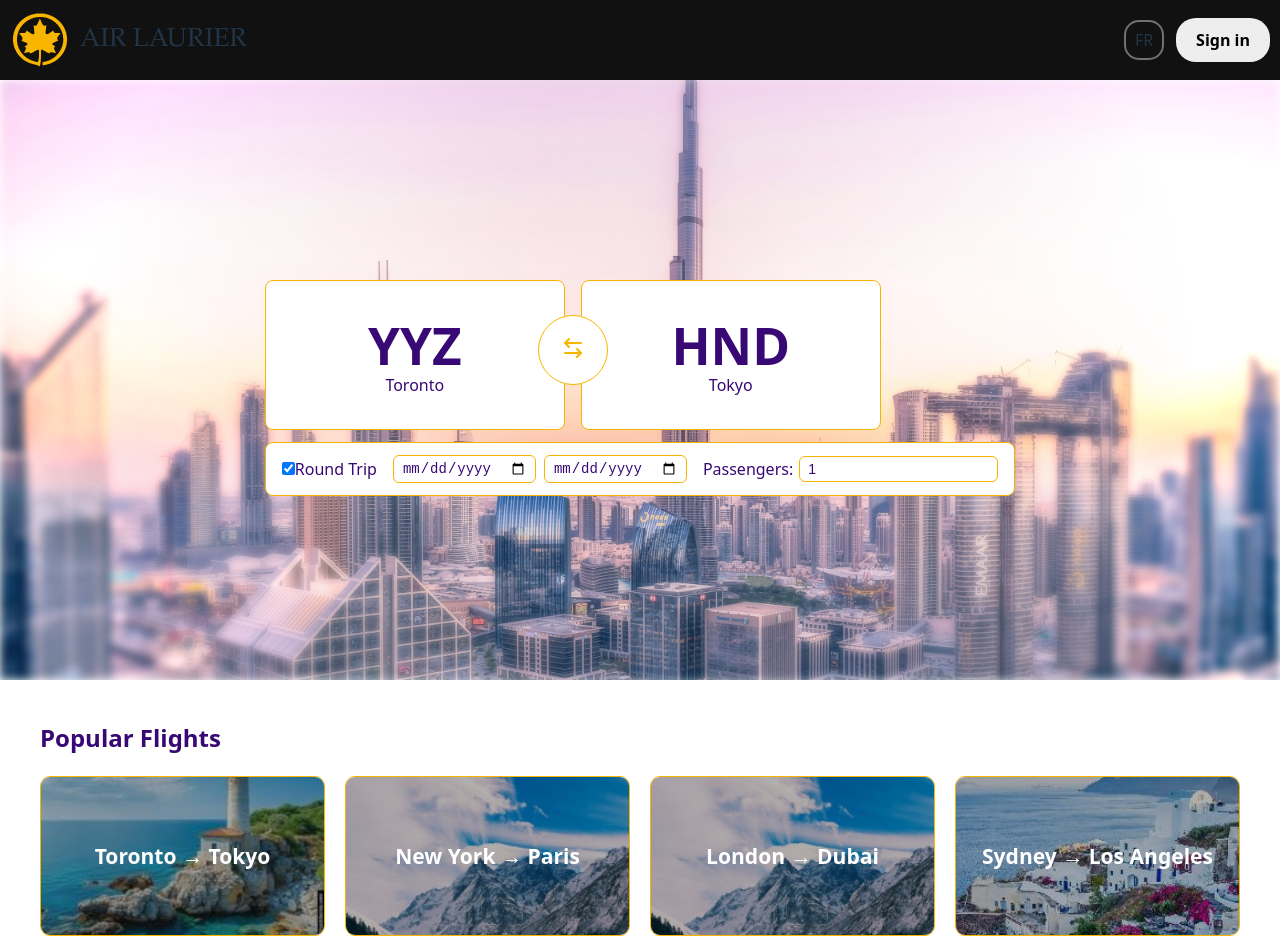
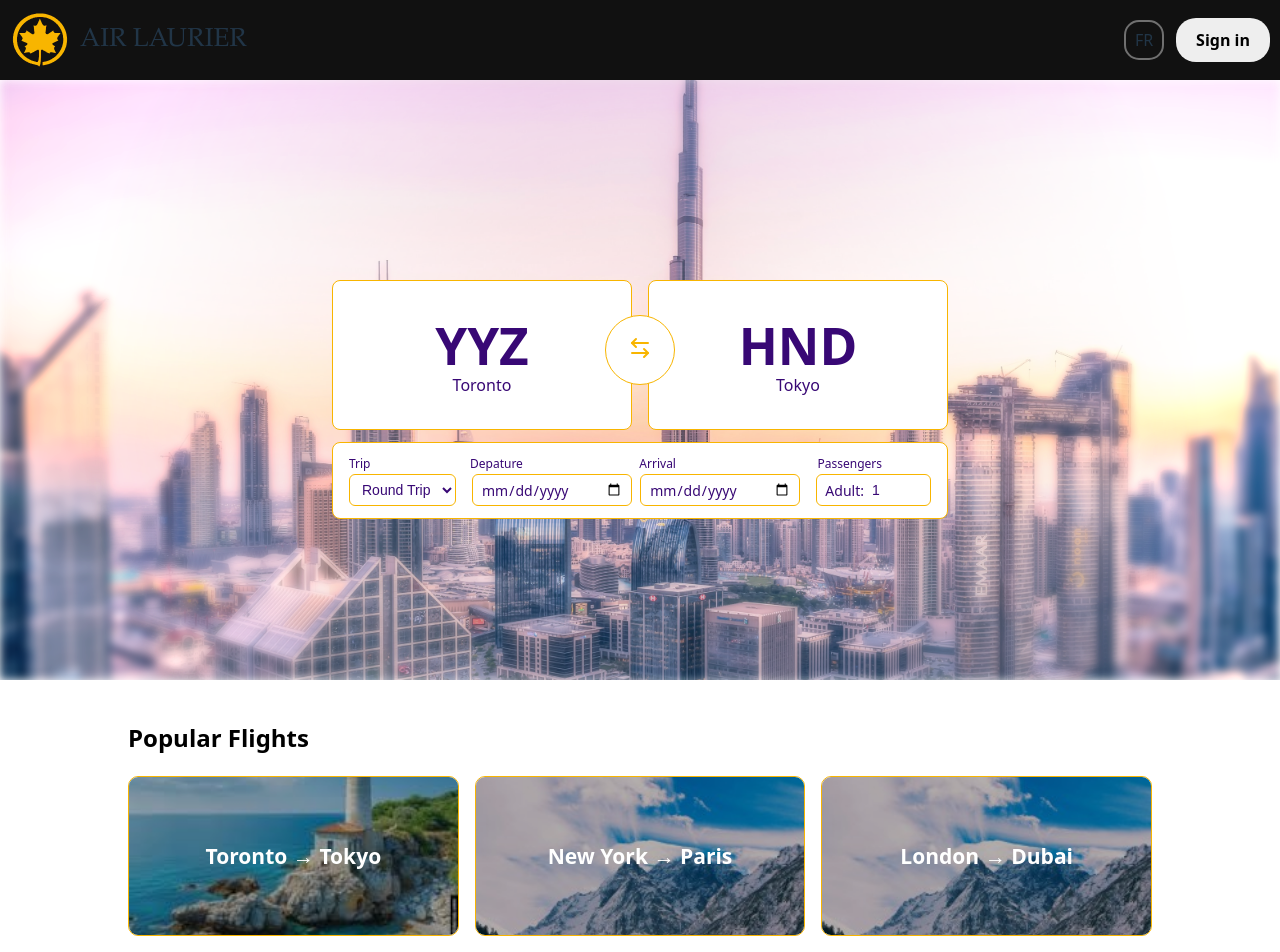
Before and after one commit to Faruk-Genc/CP317D-Group-18-Airline-Flight-Reservation-System, a React app in the folder frontend/: page / in a window 1280 px wide. Shown: the top 952 px of the page. Built offline with nearby package versions, Linux system fonts and the light colour scheme; the HTML template or start-up script is replaced by a standard one.

Commit message:
Tweaked layout for trip options

```diff
--- a/frontend/src/App.jsx
+++ b/frontend/src/App.jsx
@@ -11,7 +11,6 @@ function App() {
     <>
       <Navbar />
       <Heropage />
-
     </>
   );
 }
--- a/frontend/src/components/FeaturedFlightCard.jsx
+++ b/frontend/src/components/FeaturedFlightCard.jsx
@@ -16,7 +16,9 @@ export default function FeaturedFlightCard({ from, to }) {
       <img src={randomImage} alt="flight" />
 
       <div className="overlay">
-        <h3>{from} → {to}</h3>
+        <h3>
+          {from} → {to}
+        </h3>
       </div>
     </div>
   );
--- a/frontend/src/components/FeaturedFlights.css
+++ b/frontend/src/components/FeaturedFlights.css
@@ -1,17 +1,66 @@
 .featured-flights-container {
-  padding: 40px;
-  background-color: white;
+  margin-top: 40px;
 }
 
-.featured-flights-container h2 {
-  color: #380875;
-  margin-bottom: 20px;
+.featured-flights-heading {
+  color: black;
+  font-weight: 600;
+  width: 80%;
+  padding-bottom: 20px;
+  margin: 0 auto;
+}
+.featured-flights-row {
+  display: flex;
+  gap: 16px;
+  width: 80%;
+
+  margin: 0 auto;
+  overflow-x: auto;
+  scroll-behavior: smooth;
+  scroll-snap-type: x mandatory;
+
+  padding-bottom: 8px;
 }
 
-/* EVEN GRID LAYOUT */
-.featured-flights-row {
-  display: grid;
 
-  grid-template-columns: repeat(4, 1fr);
-  gap: 20px;
+.featured-flight-card {
+  flex: 0 0 calc((100% - 32px) / 3);
+
+  position: relative;
+  height: 160px;
+
+  border-radius: 10px;
+  overflow: hidden;
+  cursor: pointer;
+
+  border: solid 1px #f8b500;
+
+  scroll-snap-align: start;
 }
+
+.featured-flight-card img {
+  width: 100%;
+  height: 100%;
+  object-fit: cover;
+
+  filter: brightness(0.7);
+  transition: transform 0.3s ease;
+}
+
+.featured-flight-card:hover img {
+  transform: scale(1.05);
+}
+
+.overlay {
+  position: absolute;
+  inset: 0;
+
+  display: flex;
+  align-items: center;
+  justify-content: center;
+
+  color: white;
+  font-weight: bold;
+  text-align: center;
+  font-size: 18px;
+}
--- a/frontend/src/components/FeaturedFlights.jsx
+++ b/frontend/src/components/FeaturedFlights.jsx
@@ -7,11 +7,13 @@ export default function FeaturedFlights() {
     { from: "New York", to: "Paris" },
     { from: "London", to: "Dubai" },
     { from: "Sydney", to: "Los Angeles" },
+    { from: "Bangkok", to: "Singapore" },
+    { from: "Seoul", to: "Osaka" }
   ];
 
   return (
     <section className="featured-flights-container">
-      <h2>Popular Flights</h2>
+      <h2 className="featured-flights-heading">Popular Flights</h2>
 
       <div className="featured-flights-row">
         {popularFlights.map((flight, index) => (
--- a/frontend/src/components/TripOptions.css
+++ b/frontend/src/components/TripOptions.css
@@ -1,47 +1,116 @@
 .trip-options {
   margin-top: 12px;
-
-
-  background-color: #fff;
-  border-radius: 8px;
-  border: solid 1px #f8b500;
-
   padding: 12px 16px;
 
   display: flex;
   align-items: center;
-  justify-content: space-between;
   gap: 16px;
+  flex-wrap: wrap;
+
+  background-color: #fff;
+  border: solid 1px #f8b500;
+  border-radius: 8px;
 
   color: #380875;
+  width: 100%;
+  max-width: 100%;
+  box-sizing: border-box;
+
+  overflow: hidden;
 }
 
-/* Toggle section */
-.trip-toggle {
+.trip-options-label {
+  width: 100%;
   display: flex;
-  align-items: center;
-  gap: 6px;
+  justify-content: space-between;
+  margin-bottom: -15px;
+  font-weight: lighter;
+  font-size: 12px;
 }
 
-/* Date inputs */
+.trip-options-label div:nth-child(2) {
+  margin-left: -42px;
+}
+
+.trip-options-label div:nth-child(3) {
+  margin-left: -25px;
+}
+
+.trip-options-label div:nth-child(4) {
+  margin-right: 49px;
+}
+
+.trip-toggle {
+  flex-shrink: 0;
+}
+
+.travel-type {
+  border: solid 1px #f8b500;
+  border-radius: 6px;
+  padding: 4px 8px;
+  font-size: 14px;
+  color: #380875;
+  background-color: #fff;
+  cursor: pointer;
+}
+
 .date-inputs {
   display: flex;
   gap: 8px;
+  flex: 1 1 auto;
+  min-width: 0;
 }
 
-.trip-options input[type="date"],
-.trip-options input[type="number"] {
+.trip-options input[type="date"] {
+  flex: 1 1 0;
+  width: 0;
+  min-width: 0;
+
+  border: solid 1px #f8b500;
+  border-radius: 6px;
+  padding: 4px 8px;
+  font-size: 14px;
+
+  box-sizing: border-box;
+  background-color: #fff;
+  color: #380875;
+
+  -webkit-appearance: none;
+  appearance: none;
+  font-family: inherit;
+  font-weight: 400;
+}
+
+.passenger-wrapper {
+  display: flex;
+  align-items: center;
+  gap: 8px;
+
   border: solid 1px #f8b500;
   border-radius: 6px;
   padding: 4px 8px;
 
-  color: #380875;
-  font-size: 14px;
+  flex-shrink: 0;
+  background-color: #fff;
 }
 
-/* Passenger section */
-.passenger-count {
-  display: flex;
-  align-items: center;
-  gap: 6px;
+.passenger-wrapper label {
+  font-size: 14px;
+  color: #380875;
+  white-space: nowrap;
 }
+
+.passenger-wrapper input[type="number"] {
+  width: 50px;
+  border: none;
+  outline: none;
+  font-size: 14px;
+  color: #380875;
+  background: transparent;
+}
+
+.travel-type,
+.trip-options input[type="date"],
+.passenger-wrapper {
+  height: 32px;
+}
--- a/frontend/src/components/TripOptions.jsx
+++ b/frontend/src/components/TripOptions.jsx
@@ -2,22 +2,30 @@ import { useState } from "react";
 import "./TripOptions.css";
 
 export default function TripOptions() {
-  const [roundTrip, setRoundTrip] = useState(true);
+  const [travelType, setTravelType] = useState("round");
   const [passengers, setPassengers] = useState(1);
   const [departureDate, setDepartureDate] = useState("");
   const [returnDate, setReturnDate] = useState("");
 
   return (
     <div className="trip-options">
+      <div className="trip-options-label">
+        <div>Trip </div>
+        <div>Depature</div>
+        <div>Arrival</div>
+        <div>Passengers</div>
+      </div>
+
       <div className="trip-toggle">
-        <label>
-          <input
-            type="checkbox"
-            checked={roundTrip}
-            onChange={() => setRoundTrip(!roundTrip)}
-          />
-          Round Trip
-        </label>
+        <select
+          className="travel-type"
+          value={travelType}
+          onChange={(e) => setTravelType(e.target.value)}
+        >
+          <option value="round">Round Trip</option>
+          <option value="oneway">One Way</option>
+          <option value="multi">Multi-City</option>
+        </select>
       </div>
 
       <div className="date-inputs">
@@ -27,7 +35,7 @@ export default function TripOptions() {
           onChange={(e) => setDepartureDate(e.target.value)}
         />
 
-        {roundTrip && (
+        {travelType === "round" && (
           <input
             type="date"
             value={returnDate}
@@ -36,10 +44,11 @@ export default function TripOptions() {
         )}
       </div>
 
-      <div className="passenger-count">
-        <label>Passengers:</label>
+      <div className="passenger-wrapper">
+        <label htmlFor="passengers">Adult:</label>
         <input
           type="number"
+          id="passengers"
           min="1"
           value={passengers}
           onChange={(e) => setPassengers(e.target.value)}
--- a/frontend/src/index.css
+++ b/frontend/src/index.css
@@ -3,9 +3,9 @@
   line-height: 1.5;
   font-weight: 400;
 
-  color-scheme: light dark;
+  color-scheme: light;
   color: rgba(255, 255, 255, 0.87);
-  --background-color: #242424;
+  --background-color: #fff;
   --highlight-color: #646cff;
   background-color: var(--background-color);
 
```
Also changed, not shown: 2 other files (tests, documents, lock files or other folders).
